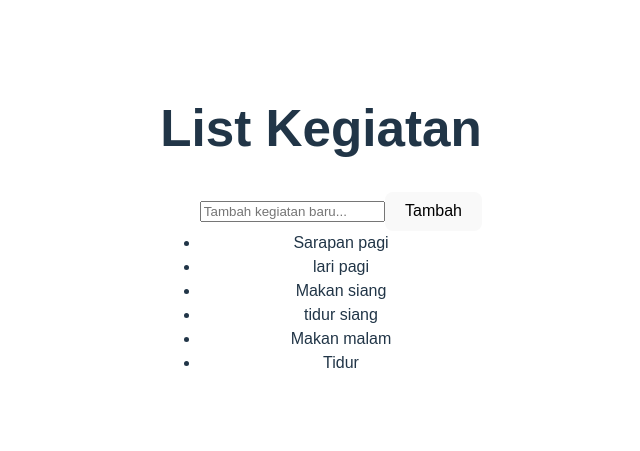
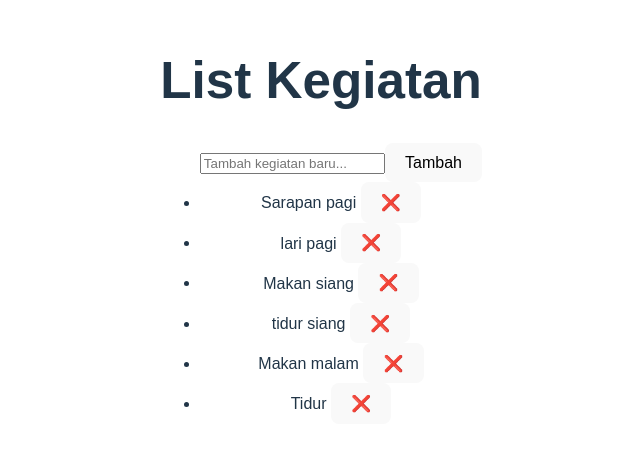
Before and after one commit to rengganurardiyansah2004/32-pbk-uts-233510352, a Vue app: page / in a window 1280 px wide. Shown: the part 171-622 px from the top of the page, without its empty margins (319-959 px from the left). Built offline with nearby package versions, Linux system fonts and the light colour scheme.

Commit message:
menambahkan fitur menghapus kegiatan didalam list

```diff
--- a/src/App.vue
+++ b/src/App.vue
@@ -5,6 +5,7 @@
       <input v-model="inputBaru" @keyup.enter="tambahKegiatan" placeholder="Tambah kegiatan baru..." /><button @click="tambahKegiatan">Tambah</button>
       <li v-for="(kegiatan, index) in kegiatanList" :key="index">
         {{ kegiatan.nama }}
+        <button @click="hapusKegiatan(index)">❌</button>
       </li>
     </ul>
   </div>
@@ -30,6 +31,10 @@ function tambahKegiatan() {
     inputBaru.value = ''
   }
 }
+
+function hapusKegiatan(index) {
+  kegiatanList.value.splice(index, 1)
+}
 </script>
 
 <style>
```
